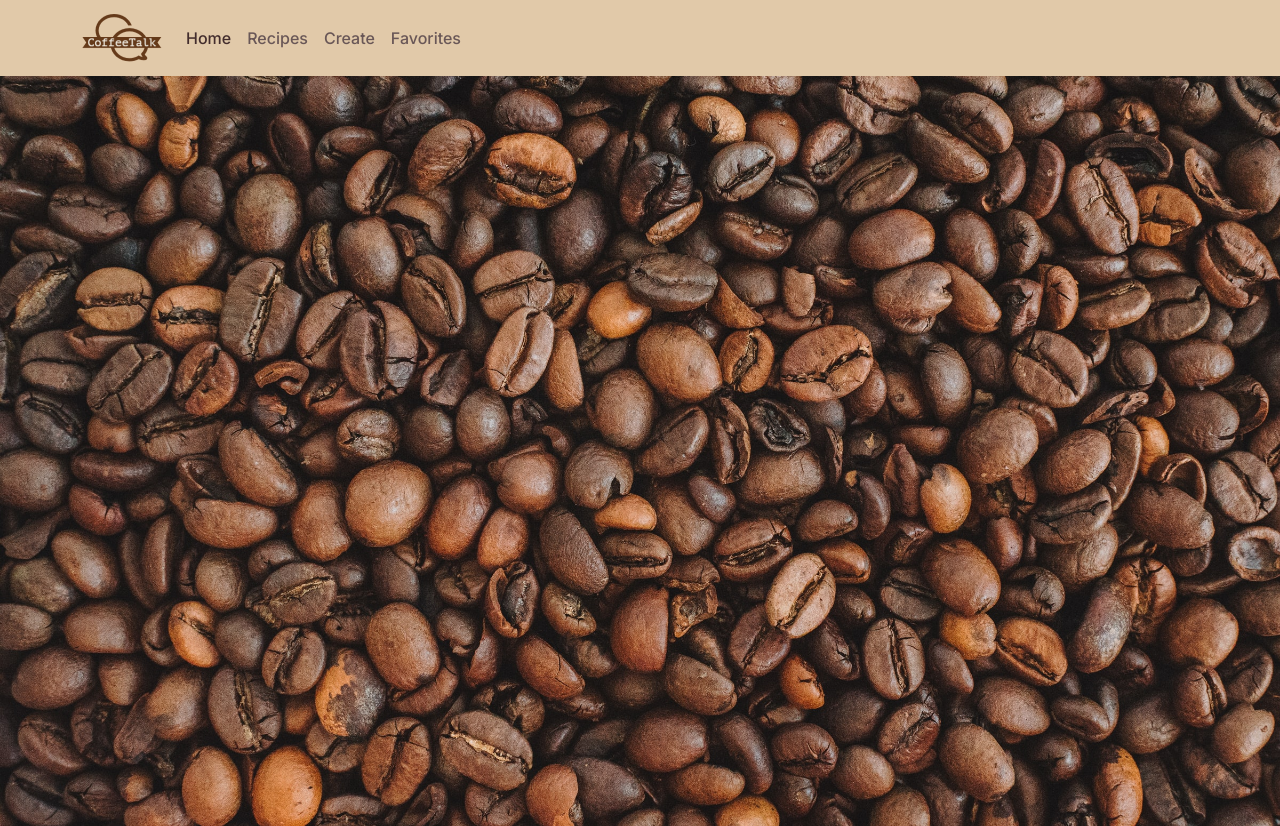
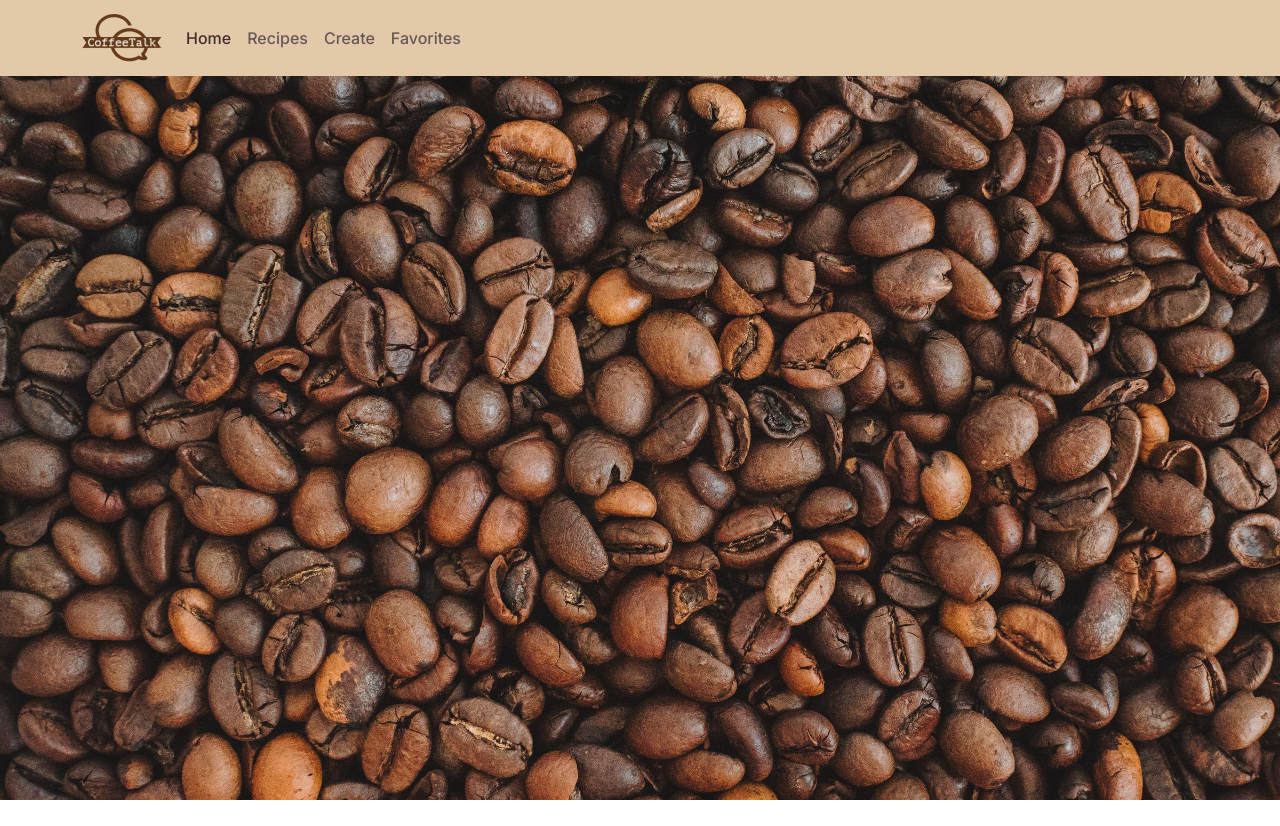
Before and after one commit to e0026557/tgc-18-project-2, a React (Create React App) app: page / in a window 1280 px wide. After the commit the page ends 800 px from the top, so only its background shows below. Built offline with nearby package versions, Linux system fonts and the light colour scheme.

Commit message:
Edited height for hero section for each screen widths to account for height of navbar

```diff
--- a/src/assets/css/style.css
+++ b/src/assets/css/style.css
@@ -38,7 +38,7 @@ body {
 /* --- Hero Section --- */
 .section-hero {
   /* Account for height of navbar */
-  height: calc(100vh - 50px);
+  height: calc(100vh - 66px);
 
   background-image: url('./../images/coffee-beans.jpg');
   background-repeat: no-repeat;
@@ -55,8 +55,15 @@ body {
     margin-top: 71px;
   }
 
+  /* --- Navbar --- */
   .logo-img {
     height: 45px;
+  }
+
+  /* --- Hero Section --- */
+  .section-hero {
+    /* Account for height of navbar */
+    height: calc(100vh - 71px);
   }
 }
 
@@ -70,7 +77,13 @@ body {
     margin-top: 76px;
   }
 
+  /* --- Navbar --- */
   .logo-img {
     height: 50px;
   }
+  /* --- Hero Section --- */
+  .section-hero {
+    /* Account for height of navbar */
+    height: calc(100vh - 76px);
+  }
 }
```
